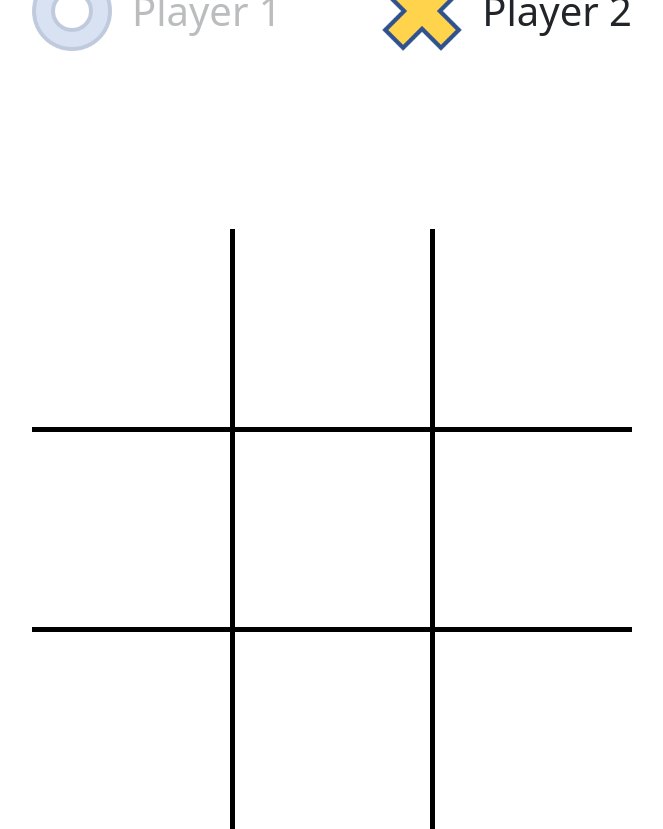
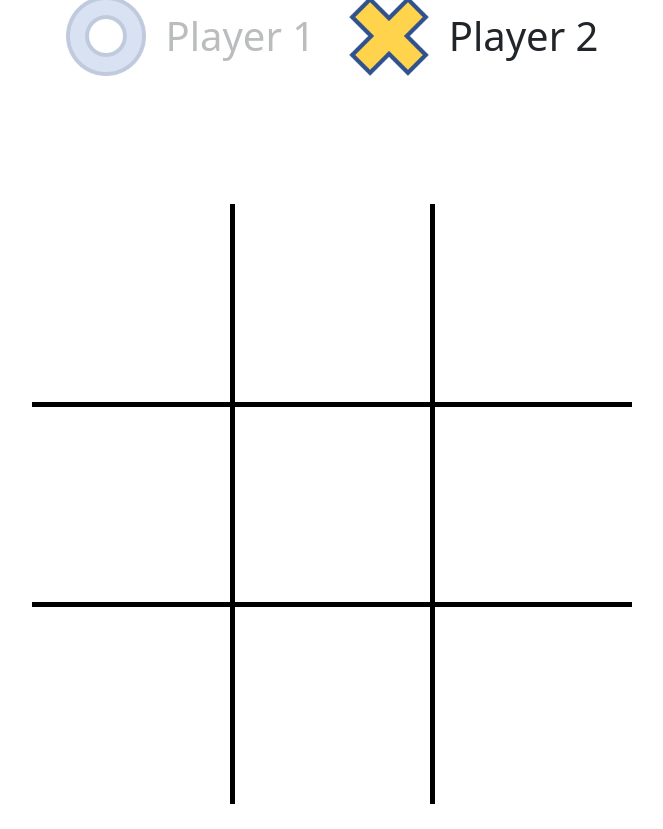
Before and after one commit to ZZDome/JS_TicTacToe, a website: page index.html in a window 1280 px wide. Both pictures are taken after a click on the button "Player vs. Player". Shown: the whole page, without its empty margins (308-971 px from the left). After the commit the page ends 804 px from the top, so only its background shows below. Drawn offline with nearby package versions, Linux system fonts and the light colour scheme.

```diff
--- a/style.css
+++ b/style.css
@@ -43,8 +43,7 @@
 
 .playfieldHeader{
   display: flex;
-  justify-content: space-between;
-  margin-bottom: 50px;
+  justify-content: space-evenly;
 }
 
 .displayPlayer{
```
